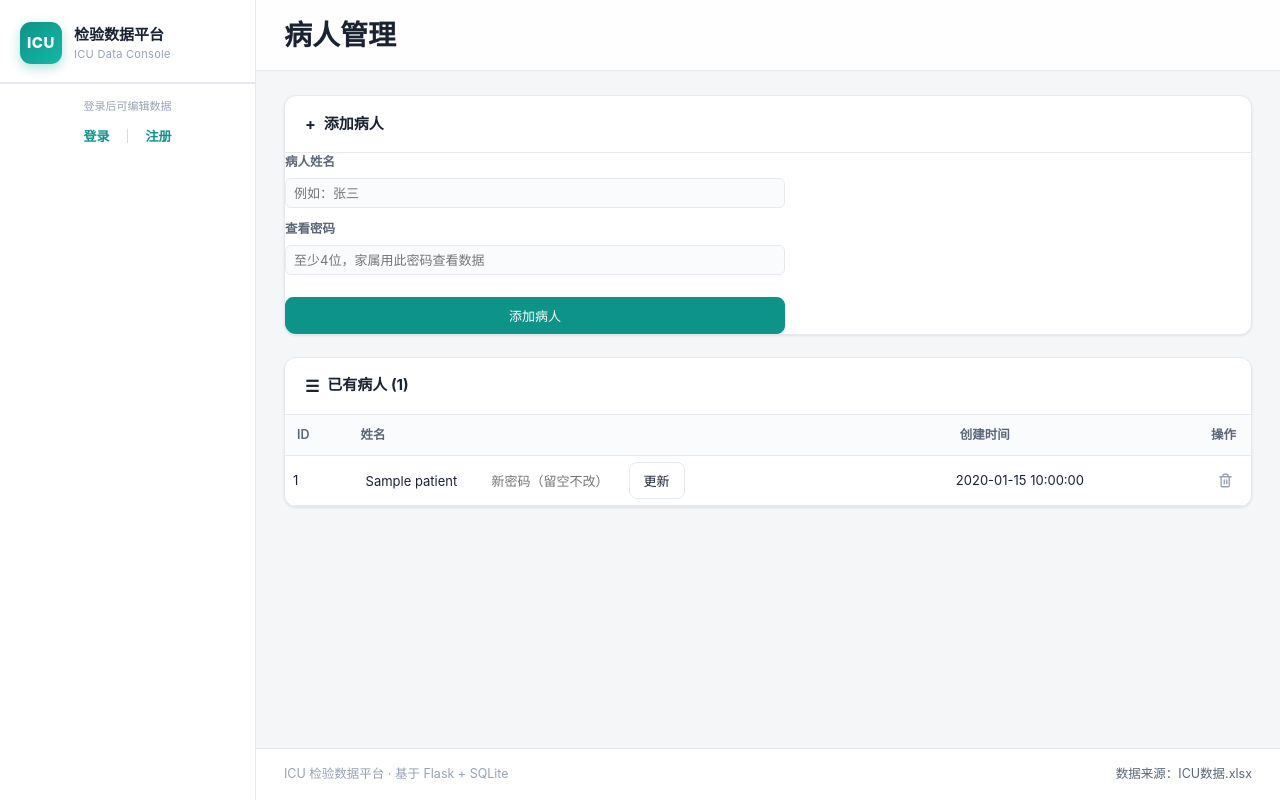
After one commit to SoliBooster/ICU-app, a Flask app: template templates/admin_patients.html in a window 1280 px wide. The commit adds this page. Run offline with Flask 3, Linux system fonts and the light colour scheme; the template is opened without the code that fills it: most values are stand-ins (such as "Sample title", 1, 10 or a date in 2020); parts of the project's set-up code (start-up, migrations or seed data) failed here and were passed over.

Commit message:
feat: 增加病人管理、登录限制、密码查看功能

```diff
--- a/app.py
+++ b/app.py
@@ -1,7 +1,6 @@
 # ================= ICU 数据管理平台 =================
 # 架构风格参考 farm-mall：一个 py 文件到底，清晰分段
 # 功能：8 个分表 CRUD + 折线图 + 线性回归预测
-
 import os
 import re
 import json
@@ -14,7 +13,7 @@ from sklearn.linear_model import LinearRegression
 from config import DB_PATH, EXCEL_PATH, PORT, SECRET_KEY
 from db import get_db, query_one, query_all, execute, dictify, dictify_all, placeholder, use_mysql
 
-# SQL 占位符（SQLite用 ?, MySQL用 %s）
+# SQL 占位符（SQLite用?, MySQL用%s）
 P = placeholder()
 
 # ================= 1. 初始化 Flask =================
@@ -85,11 +84,13 @@ def parse_float(v):
         return None
 
 
-def get_rows(sheet_key):
-    """获取某个分表的所有数据行"""
+def get_rows(sheet_key, patient_id=None):
+    """获取某个分表的数据行，可选按患者筛选"""
     info = SHEETS.get(sheet_key)
     if not info:
         return []
+    if patient_id:
+        return dictify_all(query_all(f"SELECT * FROM {info['table_name']} WHERE patient_id={P} ORDER BY id", (patient_id,)))
     return dictify_all(query_all(f"SELECT * FROM {info['table_name']} ORDER BY id"))
 
 
@@ -196,20 +197,50 @@ def admin_required(f):
     return wrapper
 
 
+def get_current_patient():
+    """获取当前选中病人"""
+    pid = session.get('patient_id')
+    if not pid:
+        return None
+    row = query_one(f"SELECT id, name FROM patients WHERE id={P}", (pid,))
+    return dictify(row)
+
+
+def patient_selected_required(f):
+    """病人选择验证装饰器（普通用户必须选病人）"""
+    from functools import wraps
+    @wraps(f)
+    def wrapper(*args, **kwargs):
+        user = current_user()
+        if user and user['role'] != 'admin':
+            if not session.get('patient_id'):
+                flash('请先选择要查看的病人。', 'info')
+                return redirect(url_for('select_patient'))
+            patient = get_current_patient()
+            if not patient:
+                session.pop('patient_id', None)
+                flash('请重新选择病人。', 'info')
+                return redirect(url_for('select_patient'))
+        return f(*args, **kwargs)
+    return wrapper
+
+
 # ================= 5. 上下文处理器 =================
 @app.context_processor
 def inject_globals():
     """全局注入变量到所有模板"""
     user = current_user()
+    patient = get_current_patient()
     return {
         'sheets': SHEETS,
         'site_name': 'ICU 检验数据平台',
         'current_user': user,
         'is_admin': user and user['role'] == 'admin',
+        'current_patient': patient,
     }
 
 
-# ================= 6. 登录 / 注册 / 登出 =================
+# ================= 6. 登录 / 注册 / 登出 / 病人选择 =================
 
 @app.route('/login', methods=['GET', 'POST'])
 def login():
@@ -226,6 +257,7 @@ def login():
 
     session['user_id'] = user['id']
     session.permanent = True
+    session.pop('patient_id', None)
     flash(f'欢迎回来，{user["username"]}。', 'success')
     return redirect(url_for('index'))
 
@@ -241,10 +273,10 @@ def register():
 
     # 校验
     if len(username) < 2 or len(username) > 20:
-        flash('用户名长度 2-20 位。', 'danger')
+        flash('用户名长度2-20位。', 'danger')
         return render_template('register.html')
     if len(password) < 6:
-        flash('密码至少 6 位。', 'danger')
+        flash('密码至少6位。', 'danger')
         return render_template('register.html')
     if password != confirm:
         flash('两次密码输入不一致。', 'danger')
@@ -267,12 +299,59 @@ def register():
 def logout():
     session.clear()
     flash('已退出登录。', 'info')
-    return redirect(url_for('index'))
+    return redirect(url_for('login'))
+
+
+@app.route('/select_patient', methods=['GET', 'POST'])
+@login_required
+def select_patient():
+    """普通用户选择病人并输入查看密码"""
+    user = current_user()
+    if user and user['role'] == 'admin':
+        return redirect(url_for('index'))
+
+    patients = dictify_all(query_all("SELECT id, name FROM patients ORDER BY id"))
+
+    if request.method == 'POST':
+        patient_id = request.form.get('patient_id', '').strip()
+        view_password = request.form.get('view_password', '')
+
+        if not patient_id:
+            flash('请选择病人。', 'danger')
+            return render_template('select_patient.html', patients=patients)
+
+        patient = dictify(query_one(f"SELECT * FROM patients WHERE id={P}", (patient_id,)))
+        if not patient:
+            flash('病人不存在。', 'danger')
+            return render_template('select_patient.html', patients=patients)
+
+        if not check_password_hash(patient['view_password_hash'], view_password):
+            flash('查看密码错误。', 'danger')
+            return render_template('select_patient.html', patients=patients)
+
+        session['patient_id'] = patient['id']
+        flash(f'已进入 {patient["name"]} 的检查数据。', 'success')
+        return redirect(url_for('index'))
+
+    return render_template('select_patient.html', patients=patients)
+
+
+@app.route('/switch_patient')
+@login_required
+def switch_patient():
+    """切换病人（清除当前病人选择）"""
+    session.pop('patient_id', None)
+    return redirect(url_for('select_patient'))
 
 
 # ================= 7. 首页 =================
 @app.route('/')
+@login_required
 def index():
+    user = current_user()
+    # 普通用户必须选择病人
+    if user and user['role'] != 'admin' and not session.get('patient_id'):
+        return redirect(url_for('select_patient'))
     if not SHEETS:
         return render_template('error.html', message='数据库未初始化', code=500), 500
     first_key = list(SHEETS.keys())[0]
@@ -281,12 +360,16 @@ def index():
 
 # ================= 8. 分表详情页 =================
 @app.route('/sheet/<key>')
+@login_required
+@patient_selected_required
 def sheet_view(key):
     info = SHEETS.get(key)
     if not info:
         abort(404)
 
-    rows = get_rows(key)
+    user = current_user()
+    patient_id = session.get('patient_id') if (user and user['role'] != 'admin') else None
+    rows = get_rows(key, patient_id)
     columns = info['columns']
     predictions = compute_predictions(rows, columns)
     flabels = future_labels([r['row_label'] for r in rows], 3)
@@ -305,20 +388,24 @@ def sheet_view(key):
                            rows=rows,
                            columns=columns,
                            chart_data_json=json.dumps(chart_data, ensure_ascii=False, default=str),
-                           is_admin=current_user() and current_user()['role'] == 'admin')
+                           is_admin=user and user['role'] == 'admin')
 
 
 # ================= 9. API：获取数据 =================
 @app.route('/api/data/<key>')
+@login_required
+@patient_selected_required
 def api_get_data(key):
     info = SHEETS.get(key)
     if not info:
         return jsonify({'error': 'not found'}), 404
-    rows = get_rows(key)
+    user = current_user()
+    patient_id = session.get('patient_id') if (user and user['role'] != 'admin') else None
+    rows = get_rows(key, patient_id)
     return jsonify({'columns': info['columns'], 'rows': rows})
 
 
-# ================= 10. API：新增记录（仅管理员）=================
+# ================= 10. API：新增记录（仅管理员） =================
 @app.route('/api/data/<key>/row', methods=['POST'])
 @admin_required
 def api_add_row(key):
@@ -340,12 +427,19 @@ def api_add_row(key):
         col_vals.append(parse_float(v) if v not in (None, '') else None)
         placeholders.append(P)
 
+    # 管理员添加记录时自动关联到当前病人（如果有选）
+    patient_id = session.get('patient_id')
+    if patient_id:
+        col_names.append('patient_id')
+        col_vals.append(patient_id)
+        placeholders.append(P)
+
     sql = f"INSERT INTO {info['table_name']}({', '.join(col_names)}) VALUES({','.join(placeholders)})"
     new_id = execute(sql, col_vals)
     return jsonify({'ok': True, 'id': new_id})
 
 
-# ================= 11. API：更新单元格（仅管理员）=================
+# ================= 11. API：更新单元格（仅管理员） =================
 @app.route('/api/data/<key>/cell', methods=['POST'])
 @admin_required
 def api_update_cell(key):
@@ -372,7 +466,7 @@ def api_update_cell(key):
     return jsonify({'ok': True, 'value': new_val})
 
 
-# ================= 12. API：删除记录（仅管理员）=================
+# ================= 12. API：删除记录（仅管理员） =================
 @app.route('/api/data/<key>/row/<int:row_id>', methods=['DELETE'])
 @admin_required
 def api_delete_row(key, row_id):
@@ -385,12 +479,16 @@ def api_delete_row(key, row_id):
 
 # ================= 13. API：预测 =================
 @app.route('/api/predict/<key>')
+@login_required
+@patient_selected_required
 def api_predict(key):
     info = SHEETS.get(key)
     if not info:
         return jsonify({'error': 'not found'}), 404
 
-    rows = get_rows(key)
+    user = current_user()
+    patient_id = session.get('patient_id') if (user and user['role'] != 'admin') else None
+    rows = get_rows(key, patient_id)
     predictions = compute_predictions(rows, info['columns'])
     flabels = future_labels([r['row_label'] for r in rows], 3)
     return jsonify({
@@ -398,6 +496,63 @@ def api_predict(key):
         'future_labels': flabels,
         'predictions': predictions,
     })
+
+
+# ================= 14. 管理员：病人管理 =================
+@app.route('/admin/patients', methods=['GET', 'POST'])
+@admin_required
+def admin_patients():
+    """管理员管理病人"""
+    if request.method == 'POST':
+        action = request.form.get('action', '')
+        patient_id = request.form.get('patient_id', '')
+        name = request.form.get('name', '').strip()
+        view_password = request.form.get('view_password', '')
+
+        if action == 'add':
+            if not name:
+                flash('请输入病人姓名。', 'danger')
+            elif len(view_password) < 4:
+                flash('查看密码至少4位。', 'danger')
+            else:
+                existing = query_one(f"SELECT id FROM patients WHERE name={P}", (name,))
+                if existing:
+                    flash(f'病人 "{name}" 已存在。', 'danger')
+                else:
+                    execute(
+                        f"INSERT INTO patients(name, view_password_hash) VALUES({P},{P})",
+                        (name, generate_password_hash(view_password))
+                    )
+                    flash(f'病人 "{name}" 已添加。', 'success')
+
+        elif action == 'edit' and patient_id:
+            if not name:
+                flash('请输入病人姓名。', 'danger')
+            else:
+                if view_password:
+                    execute(
+                        f"UPDATE patients SET name={P}, view_password_hash={P} WHERE id={P}",
+                        (name, generate_password_hash(view_password), patient_id)
+                    )
+                    flash('病人信息已更新。', 'success')
+                else:
+                    execute(
+                        f"UPDATE patients SET name={P} WHERE id={P}",
+                        (name, patient_id)
+                    )
+                    flash('病人姓名已更新。', 'success')
+
+        elif action == 'delete' and patient_id:
+            execute(f"DELETE FROM patients WHERE id={P}", (patient_id,))
+            flash('病人已删除。', 'success')
+            # 如果当前选中的是这个病人，清除选择
+            if session.get('patient_id') == int(patient_id):
+                session.pop('patient_id', None)
+
+        return redirect(url_for('admin_patients'))
+
+    patients = dictify_all(query_all("SELECT id, name, created_at FROM patients ORDER BY id"))
+    return render_template('admin_patients.html', patients=patients)
 
 
 # ================= 14. 错误处理 =================
--- /dev/null
+++ b/templates/admin_patients.html
@@ -0,0 +1,78 @@
+{% extends "base.html" %}
+{% block title %}病人管理 - {{ site_name }}{% endblock %}
+{% block topbar_title %}<h1>病人管理</h1>{% endblock %}
+{% block content %}
+
+<!-- 添加病人 -->
+<section class="card">
+    <div class="card-head">
+        <div class="card-title"><span class="card-icon">+</span> 添加病人</div>
+    </div>
+    <div class="card-body">
+        <form method="post" class="auth-form" style="max-width: 500px;">
+            <input type="hidden" name="action" value="add">
+            <div class="form-row">
+                <label for="name_add">病人姓名</label>
+                <input id="name_add" name="name" class="cell-input" required placeholder="例如：张三">
+            </div>
+            <div class="form-row">
+                <label for="password_add">查看密码</label>
+                <input id="password_add" name="view_password" type="text" class="cell-input" required
+                       placeholder="至少4位，家属用此密码查看数据" minlength="4">
+            </div>
+            <div class="auth-form-actions">
+                <button type="submit" class="btn btn-primary">添加病人</button>
+            </div>
+        </form>
+    </div>
+</section>
+
+<!-- 病人列表 -->
+<section class="card">
+    <div class="card-head">
+        <div class="card-title"><span class="card-icon">&#9776;</span> 已有病人 ({{ patients|length }})</div>
+    </div>
+    <div class="table-wrap">
+        <table class="data-table">
+            <thead>
+                <tr>
+                    <th>ID</th>
+                    <th>姓名</th>
+                    <th>创建时间</th>
+                    <th class="col-op">操作</th>
+                </tr>
+            </thead>
+            <tbody>
+                {% for p in patients %}
+                <tr>
+                    <td>{{ p.id }}</td>
+                    <td>
+                        <form method="post" style="display: inline-flex; gap: 6px; align-items: center;">
+                            <input type="hidden" name="action" value="edit">
+                            <input type="hidden" name="patient_id" value="{{ p.id }}">
+                            <input name="name" value="{{ p.name }}" class="cell-input" style="width: 120px;" required>
+                            <input name="view_password" type="text" class="cell-input" style="width: 140px;" placeholder="新密码（留空不改）">
+                            <button type="submit" class="btn btn-ghost btn-sm">更新</button>
+                        </form>
+                    </td>
+                    <td>{{ p.created_at }}</td>
+                    <td class="col-op">
+                        <form method="post" onsubmit="return confirm('确定删除病人「{{ p.name }}」吗？');" style="display:inline;">
+                            <input type="hidden" name="action" value="delete">
+                            <input type="hidden" name="patient_id" value="{{ p.id }}">
+                            <button type="submit" class="icon-btn del-row" title="删除病人">
+                                <svg width="15" height="15" viewBox="0 0 24 24" fill="none" stroke="currentColor" stroke-width="2.2" stroke-linecap="round"><path d="M3 6h18M8 6V4a2 2 0 0 1 2-2h4a2 2 0 0 1 2 2v2m2 0v14a2 2 0 0 1-2 2H7a2 2 0 0 1-2-2V6"/><path d="M10 11v6M14 11v6"/></svg>
+                            </button>
+                        </form>
+                    </td>
+                </tr>
+                {% endfor %}
+                {% if patients|length == 0 %}
+                <tr><td colspan="4" class="empty-tip">暂无病人，请先添加</td></tr>
+                {% endif %}
+            </tbody>
+        </table>
+    </div>
+</section>
+
+{% endblock %}
--- a/templates/base.html
+++ b/templates/base.html
@@ -18,6 +18,7 @@
                 <div class="brand-sub">ICU Data Console</div>
             </div>
         </div>
+        {% if current_user %}
         <nav class="nav">
             <div class="nav-label">检测项目</div>
             <ul class="nav-list">
@@ -31,14 +32,39 @@
                 </li>
                 {% endfor %}
             </ul>
+            <div class="nav-label" style="margin-top: 1.5rem;">系统</div>
+            <ul class="nav-list">
+                {% if is_admin %}
+                <li>
+                    <a href="{{ url_for('admin_patients') }}"
+                       class="nav-item {% if request.path == '/admin/patients' %}active{% endif %}">
+                        <span class="nav-dot" style="background: var(--accent);"></span>
+                        <span class="nav-text">病人管理</span>
+                    </a>
+                </li>
+                {% endif %}
+                {% if current_patient %}
+                <li>
+                    <a href="{{ url_for('switch_patient') }}" class="nav-item">
+                        <span class="nav-dot" style="background: var(--warning);"></span>
+                        <span class="nav-text">切换病人</span>
+                    </a>
+                </li>
+                {% endif %}
+            </ul>
         </nav>
+        {% endif %}
         <div class="sidebar-footer">
             {% if current_user %}
             <div class="auth-user">
                 <div class="auth-avatar">{{ current_user.username[:1].upper() }}</div>
                 <div class="auth-info">
                     <div class="auth-name">{{ current_user.username }}</div>
-                    <div class="auth-role">{% if current_user.role == 'admin' %}管理员{% else %}普通用户{% endif %}</div>
+                    <div class="auth-role">
+                        {% if current_user.role == 'admin' %}管理员
+                        {% elif current_patient %}{{ current_patient.name }} 的家属
+                        {% else %}普通用户{% endif %}
+                    </div>
                 </div>
                 <a href="{{ url_for('logout') }}" class="auth-logout" title="退出登录">退出</a>
             </div>
@@ -85,7 +111,10 @@
 
         <footer class="footer">
             <span>{{ site_name }} · 基于 Flask + SQLite</span>
-            <span class="footer-right">数据来源：ICU数据.xlsx</span>
+            <span class="footer-right">
+                {% if current_patient %}当前病人：{{ current_patient.name }} · {% endif %}
+                数据来源：ICU数据.xlsx
+            </span>
         </footer>
     </div>
 </div>
```
Also changed, not shown: init_db.py (+38 -0 lines), migrate_patients.py (added, +101 -0 lines), templates/select_patient.html (added, +31 -0 lines).
